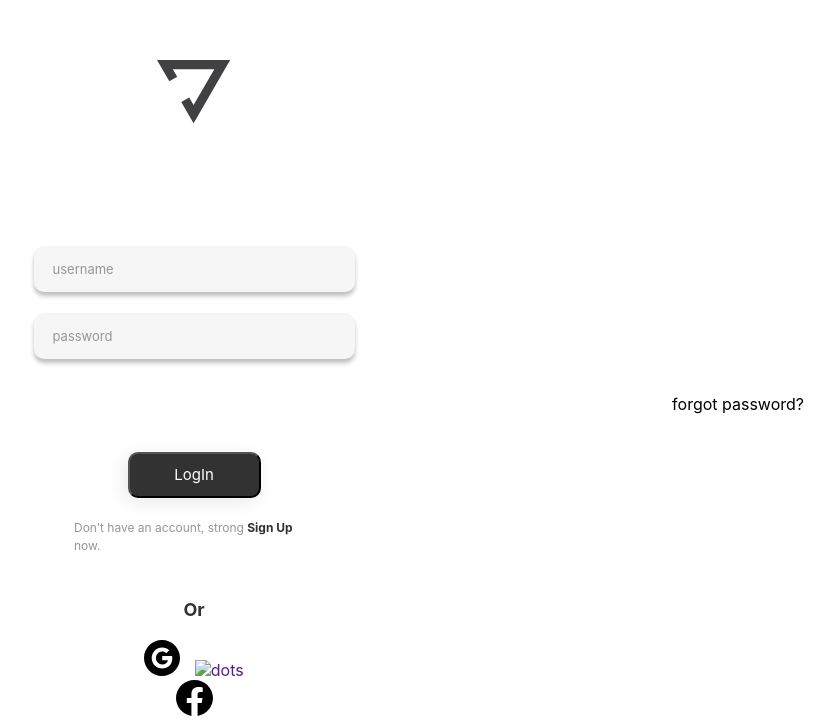
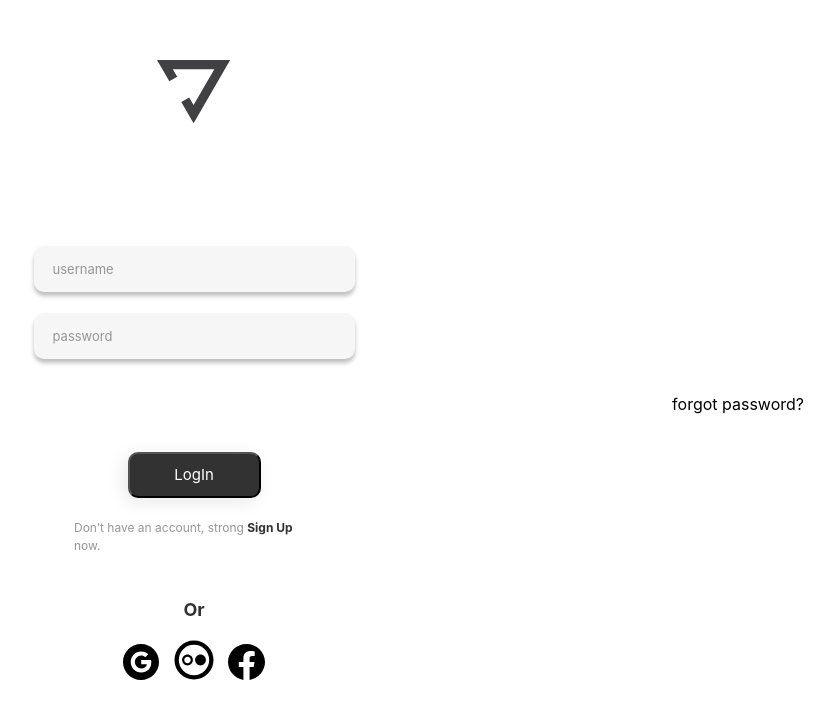
Before and after one commit to WelderBM/BlackAndWhiteLogin, a plain HTML site: page index.html in a window 1280 px wide. Shown: the part 135-855 px from the top of the page, without its empty margins (446-1280 px from the left). After the commit the page ends 827 px from the top, so only its background shows below. Drawn offline with Linux system fonts and the light colour scheme.

Commit message:
changed the name of the dot image

```diff
--- a/index.html
+++ b/index.html
@@ -31,7 +31,7 @@
             </a>
 
             <a href="">
-            <img src="./bolinha.svg" alt="dots">
+            <img src="./dots.svg" alt="dots">
             </a>
 
             <a href="https://www.facebook.com/">
```
